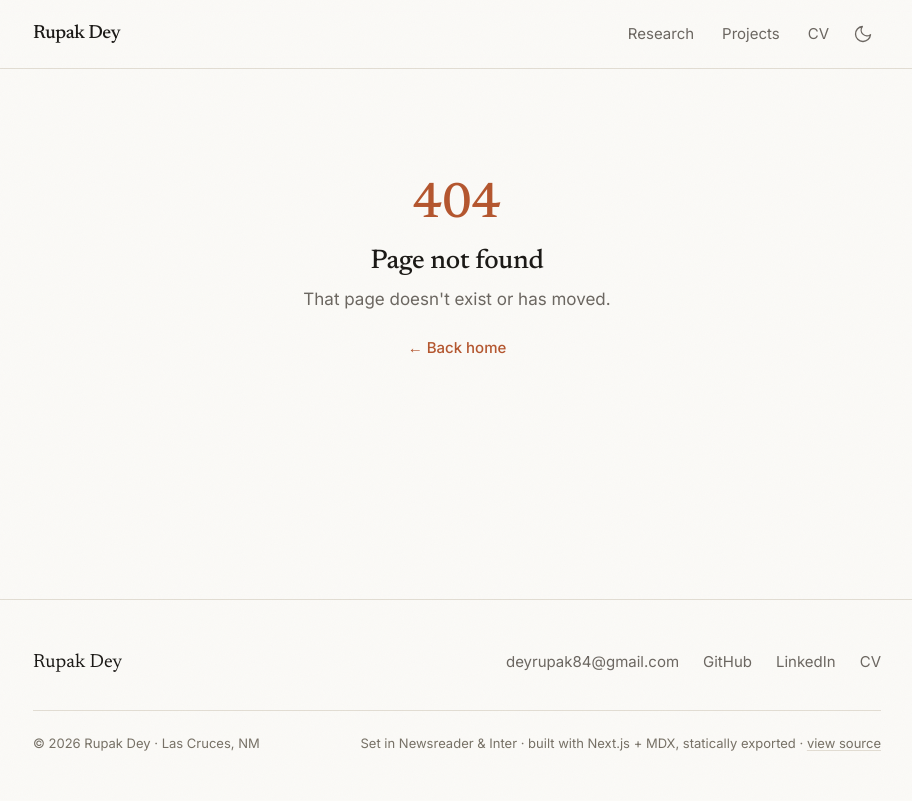
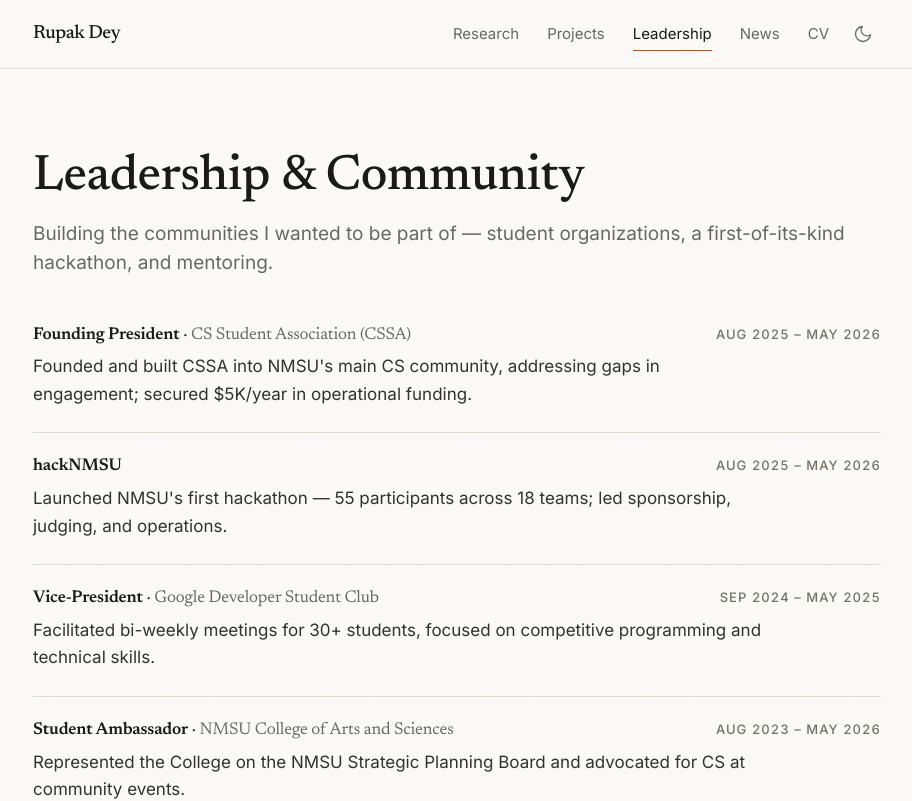
Before and after one commit to rdey08/personal-site, a Next.js app: page /leadership in a window 1280 px wide. Before the commit this address had no page. Shown: the top 801 px of the page, without its empty margins (183-1095 px from the left). Built offline with nearby package versions, Linux system fonts and the light colour scheme.

Commit message:
feat: dedicated /news (grouped by year) and /leadership pages; home shows 5 latest with All news link

```diff
--- /dev/null
+++ b/src/app/leadership/page.tsx
@@ -0,0 +1,28 @@
+import type { Metadata } from "next";
+import { getProjects } from "@/lib/content";
+import { PageHeader } from "@/components/PageHeader";
+import { Section } from "@/components/Section";
+import { LeadershipList } from "@/components/LeadershipList";
+
+export const metadata: Metadata = {
+  title: "Leadership",
+  description:
+    "Leadership and community — founding the CS Student Association, launching hackNMSU, and service across NMSU.",
+  alternates: { canonical: "/leadership" },
+};
+
+export default function LeadershipPage() {
+  const leadership = getProjects().filter((p) => p.meta.tier === "leadership");
+
+  return (
+    <>
+      <PageHeader
+        title="Leadership & Community"
+        lead="Building the communities I wanted to be part of — student organizations, a first-of-its-kind hackathon, and mentoring."
+      />
+      <Section className="py-4">
+        <LeadershipList items={leadership} />
+      </Section>
+    </>
+  );
+}
--- /dev/null
+++ b/src/app/news/page.tsx
@@ -0,0 +1,38 @@
+import type { Metadata } from "next";
+import { getNews } from "@/lib/content";
+import { PageHeader } from "@/components/PageHeader";
+import { Section } from "@/components/Section";
+import { NewsList } from "@/components/NewsList";
+
+export const metadata: Metadata = {
+  title: "News",
+  description: "Milestones and updates — research, awards, and events.",
+  alternates: { canonical: "/news" },
+};
+
+export default function NewsPage() {
+  const news = getNews();
+
+  // Group by year, newest first (getNews is already date-desc).
+  const byYear = new Map<string, typeof news>();
+  for (const item of news) {
+    const year = item.meta.date.slice(0, 4);
+    const bucket = byYear.get(year);
+    if (bucket) bucket.push(item);
+    else byYear.set(year, [item]);
+  }
+
+  return (
+    <>
+      <PageHeader title="News" lead="Milestones and updates, newest first." />
+      {[...byYear.entries()].map(([year, items]) => (
+        <Section key={year} className="py-6">
+          <h2 className="mb-6 border-t border-line pt-5 font-serif text-2xl font-medium tracking-tight text-ink-strong">
+            {year}
+          </h2>
+          <NewsList items={items} />
+        </Section>
+      ))}
+    </>
+  );
+}
--- a/src/app/projects/page.tsx
+++ b/src/app/projects/page.tsx
@@ -3,12 +3,11 @@ import { getProjects } from "@/lib/content";
 import { PageHeader } from "@/components/PageHeader";
 import { Section } from "@/components/Section";
 import { ProjectCard } from "@/components/ProjectCard";
-import { LeadershipList } from "@/components/LeadershipList";
 
 export const metadata: Metadata = {
   title: "Projects",
   description:
-    "Software engineering and projects — ELSA for NASA's Planetary Data System, plus hackathon and coursework projects — and leadership.",
+    "Software engineering and projects — ELSA for NASA's Planetary Data System, plus hackathon and coursework builds.",
   alternates: { canonical: "/projects" },
 };
 
@@ -16,7 +15,6 @@ export default function ProjectsPage() {
   const projects = getProjects();
   const flagship = projects.filter((p) => p.meta.tier === "flagship");
   const regular = projects.filter((p) => p.meta.tier === "project");
-  const leadership = projects.filter((p) => p.meta.tier === "leadership");
 
   return (
     <>
@@ -48,15 +46,6 @@ export default function ProjectsPage() {
           </div>
         </Section>
       )}
-
-      {leadership.length > 0 && (
-        <Section className="py-8">
-          <h2 className="mb-6 border-t border-line pt-5 font-serif text-2xl font-medium tracking-tight text-ink-strong">
-            Leadership &amp; Community
-          </h2>
-          <LeadershipList items={leadership} />
-        </Section>
-      )}
     </>
   );
 }
--- a/src/app/sitemap.ts
+++ b/src/app/sitemap.ts
@@ -6,7 +6,14 @@ const SITE_URL = "https://rupakdey.com";
 export const dynamic = "force-static";
 
 export default function sitemap(): MetadataRoute.Sitemap {
-  const staticRoutes = ["", "/research", "/projects", "/cv"];
+  const staticRoutes = [
+    "",
+    "/research",
+    "/projects",
+    "/leadership",
+    "/news",
+    "/cv",
+  ];
   const research = getResearchThreads().map((t) => `/research/${t.meta.slug}`);
   const flagship = getProjects()
     .filter((p) => p.meta.tier === "flagship")
--- a/src/lib/nav.ts
+++ b/src/lib/nav.ts
@@ -1,5 +1,7 @@
 export const NAV_LINKS = [
   { href: "/research", label: "Research" },
   { href: "/projects", label: "Projects" },
+  { href: "/leadership", label: "Leadership" },
+  { href: "/news", label: "News" },
   { href: "/cv", label: "CV" },
 ] as const;
```
